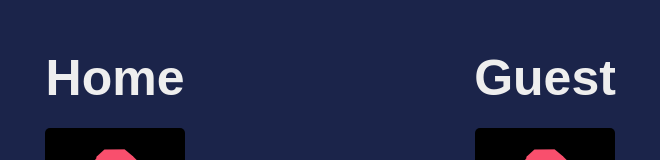
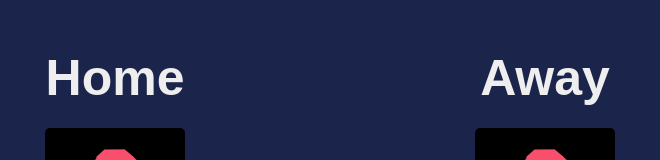
Before and after one commit to samuelsmith442/basketball-scoreboard, a website built with Vite: page index.html in a window 1280 px wide. Shown: the top 160 px of the page, without its empty margins (120-780 px from the left). Built offline with nearby package versions, Linux system fonts and the light colour scheme.

Commit message:
Update index.html

```diff
--- a/index.html
+++ b/index.html
@@ -19,7 +19,7 @@
             </div>
         </div>
         <div class="team">
-            <h2>Guest</h2>
+            <h2>Away</h2>
             <div class="score">0</div>
             <div class="buttons">
                 <button class="point" data-value="1">+1</button>
```
